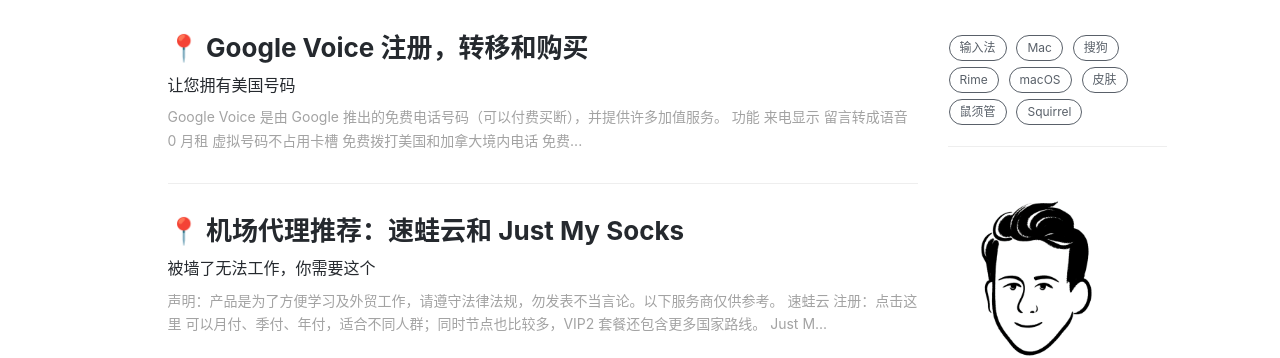
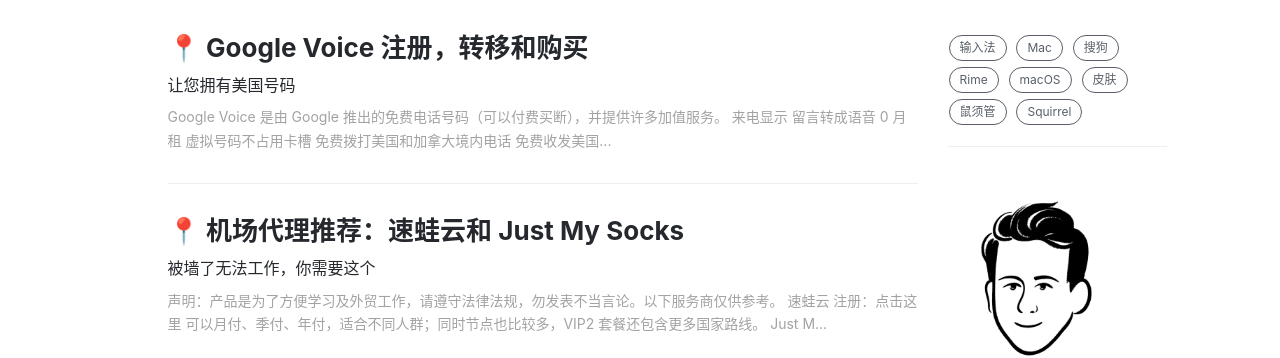
Before and after one commit to ssnhd/ssnhd.github.io, a Jekyll site: the page built from index.html, in a window 1280 px wide and 900 px high. Shown: the part 437-795 px from the top of the window. Built offline with Jekyll 4.4.1, drawn with Linux system fonts in a browser that asks for light colours; nearby versions of some CDN libraries; the list of posts is cut into pages by our own code; comment, search, counter and statistics services are not loaded.

Commit message:
Update 2021-1-27-voice.md

```diff
--- a/_posts/2021-1-27-voice.md
+++ b/_posts/2021-1-27-voice.md
@@ -13,8 +13,6 @@
 ---
 
 Google Voice 是由 Google 推出的免费电话号码（可以付费买断），并提供许多加值服务。
-
-## 功能
 
 - 来电显示
 - 留言转成语音
```
